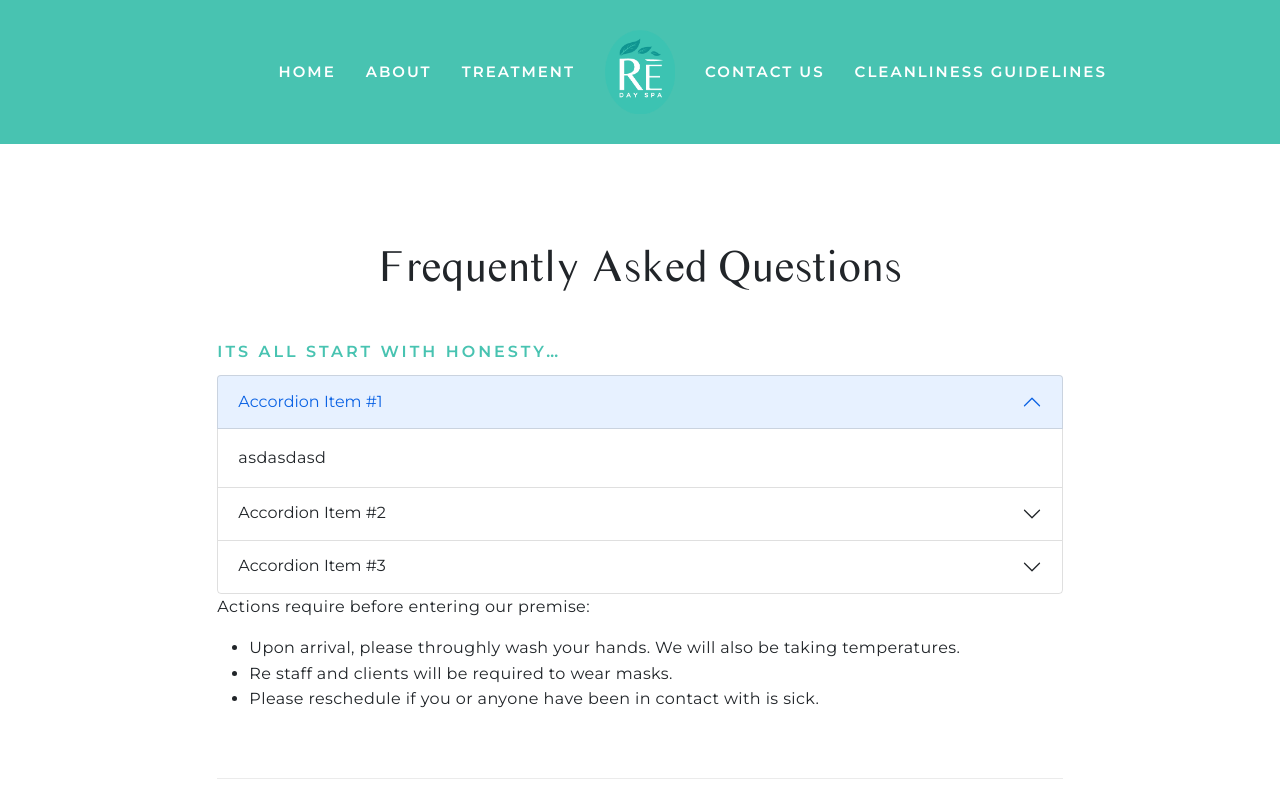
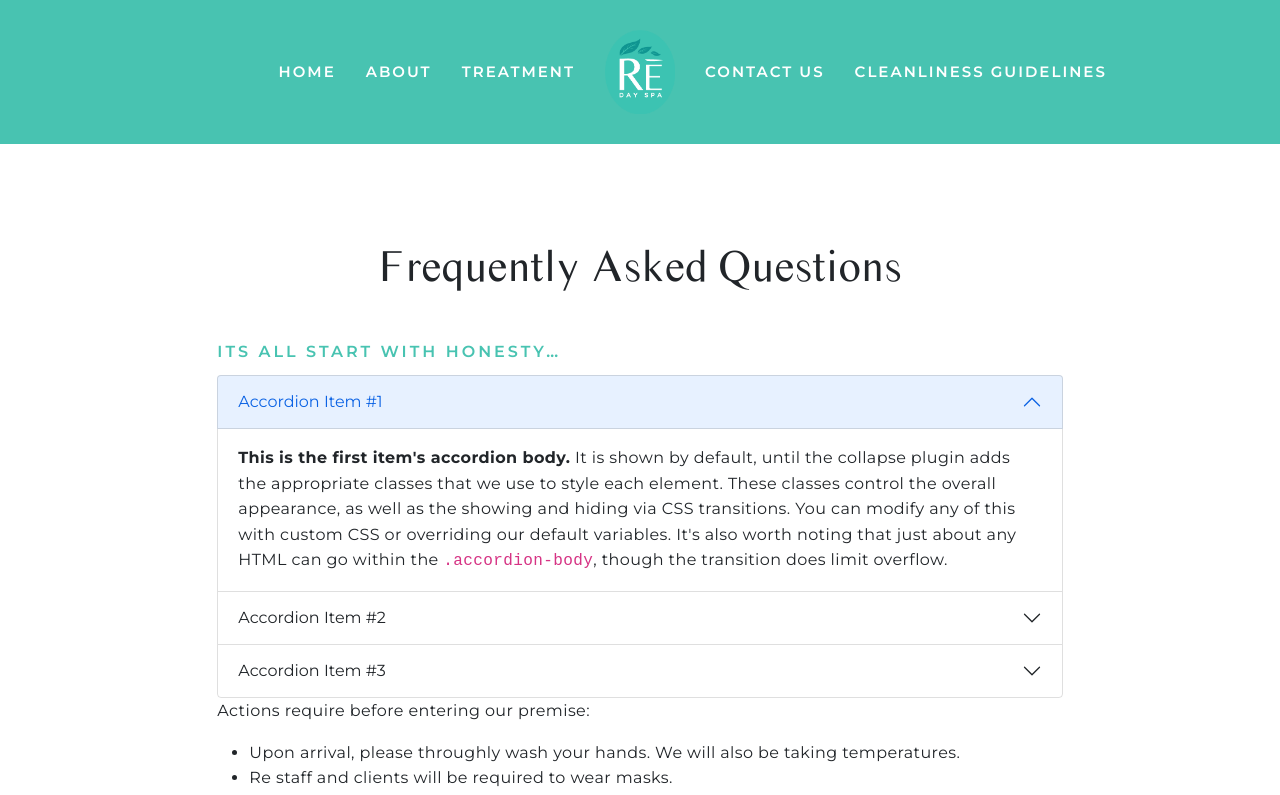
Before and after one commit to aldipee/redayspa, a Next.js app: page /faq in a window 1280 px wide. Shown: the top 795 px of the page. Built offline with nearby package versions, Linux system fonts and the light colour scheme.

Commit message:
use 5.0 bootstrap accordion

```diff
--- a/pages/faq.js
+++ b/pages/faq.js
@@ -83,58 +83,109 @@ export default function Home() {
                   Frequently Asked Questions
                 </div>
                 <div className="sm-heading">ITS ALL START WITH HONESTY…</div>
-                <div class="accordion" id="accordionExample">
-                  <div class="accordion-item">
-                    <h2 class="accordion-header">
+                <div className="accordion" id="accordionExample">
+                  <div className="accordion-item">
+                    <h2 className="accordion-header" id="headingOne">
                       <button
-                        class="accordion-button"
+                        className="accordion-button"
+                        type="button"
                         data-bs-toggle="collapse"
+                        data-bs-target="#collapseOne"
+                        aria-expanded="true"
+                        aria-controls="collapseOne"
                       >
                         Accordion Item #1
                       </button>
                     </h2>
                     <div
                       id="collapseOne"
-                      class="accordion-collapse collapse show"
+                      className="accordion-collapse collapse show"
+                      aria-labelledby="headingOne"
+                      data-bs-parent="#accordionExample"
                     >
-                      <div class="accordion-body">
-                        asdasdasd
+                      <div className="accordion-body">
+                        <strong>
+                          This is the first item's accordion body.
+                        </strong>{" "}
+                        It is shown by default, until the collapse plugin adds
+                        the appropriate classes that we use to style each
+                        element. These classes control the overall appearance,
+                        as well as the showing and hiding via CSS transitions.
+                        You can modify any of this with custom CSS or overriding
+                        our default variables. It's also worth noting that just
+                        about any HTML can go within the{" "}
+                        <code>.accordion-body</code>, though the transition does
+                        limit overflow.
                       </div>
                     </div>
                   </div>
-                  <div class="accordion-item">
-                    <h2 class="accordion-header">
+                  <div className="accordion-item">
+                    <h2 className="accordion-header" id="headingTwo">
                       <button
-                        class="accordion-button collapsed"
+                        className="accordion-button collapsed"
+                        type="button"
                         data-bs-toggle="collapse"
+                        data-bs-target="#collapseTwo"
+                        aria-expanded="false"
+                        aria-controls="collapseTwo"
                       >
                         Accordion Item #2
                       </button>
                     </h2>
                     <div
                       id="collapseTwo"
-                      class="accordion-collapse collapse"
+                      className="accordion-collapse collapse"
+                      aria-labelledby="headingTwo"
+                      data-bs-parent="#accordionExample"
                     >
-                      <div class="accordion-body">
-                        asdadasdasd
+                      <div className="accordion-body">
+                        <strong>
+                          This is the second item's accordion body.
+                        </strong>{" "}
+                        It is hidden by default, until the collapse plugin adds
+                        the appropriate classes that we use to style each
+                        element. These classes control the overall appearance,
+                        as well as the showing and hiding via CSS transitions.
+                        You can modify any of this with custom CSS or overriding
+                        our default variables. It's also worth noting that just
+                        about any HTML can go within the{" "}
+                        <code>.accordion-body</code>, though the transition does
+                        limit overflow.
                       </div>
                     </div>
                   </div>
-                  <div class="accordion-item">
-                    <h2 class="accordion-header">
+                  <div className="accordion-item">
+                    <h2 className="accordion-header" id="headingThree">
                       <button
-                        class="accordion-button collapsed"
+                        className="accordion-button collapsed"
+                        type="button"
                         data-bs-toggle="collapse"
+                        data-bs-target="#collapseThree"
+                        aria-expanded="false"
+                        aria-controls="collapseThree"
                       >
                         Accordion Item #3
                       </button>
                     </h2>
                     <div
                       id="collapseThree"
-                      class="accordion-collapse collapse"
+                      className="accordion-collapse collapse"
+                      aria-labelledby="headingThree"
+                      data-bs-parent="#accordionExample"
                     >
-                      <div class="accordion-body">
-                        asdasdasdad
+                      <div className="accordion-body">
+                        <strong>
+                          This is the third item's accordion body.
+                        </strong>{" "}
+                        It is hidden by default, until the collapse plugin adds
+                        the appropriate classes that we use to style each
+                        element. These classes control the overall appearance,
+                        as well as the showing and hiding via CSS transitions.
+                        You can modify any of this with custom CSS or overriding
+                        our default variables. It's also worth noting that just
+                        about any HTML can go within the{" "}
+                        <code>.accordion-body</code>, though the transition does
+                        limit overflow.
                       </div>
                     </div>
                   </div>
```
